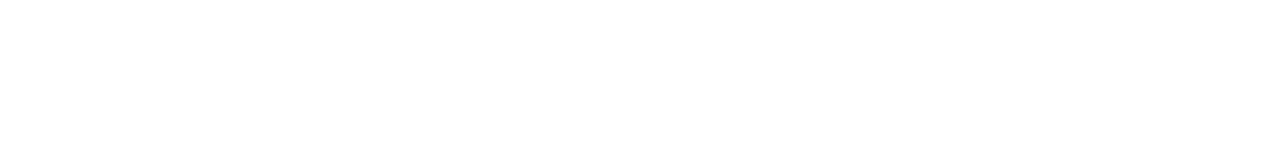
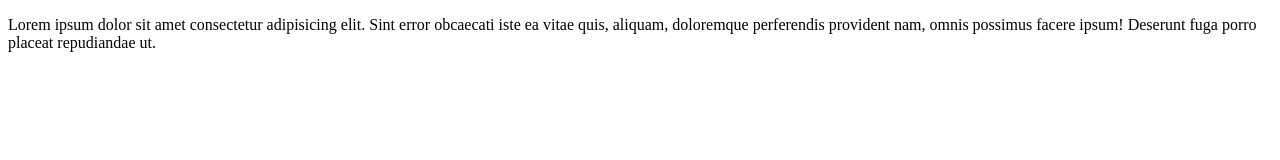
Before and after one commit to anna-test-2020/first-project, a plain HTML site: page index.html in a window 1280 px wide. Drawn offline with Linux system fonts and the light colour scheme.

Commit message:
добавлен абзац

```diff
--- a/index.html
+++ b/index.html
@@ -6,6 +6,6 @@
     <title>Document</title>
 </head>
 <body>
-
+    <p>Lorem ipsum dolor sit amet consectetur adipisicing elit. Sint error obcaecati iste ea vitae quis, aliquam, doloremque perferendis provident nam, omnis possimus facere ipsum! Deserunt fuga porro placeat repudiandae ut.</p>
 </body>
 </html>
```
